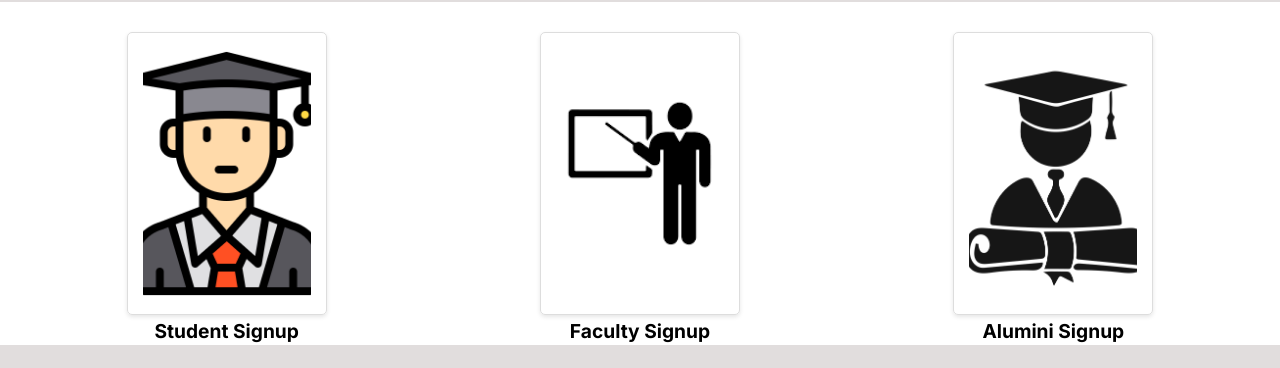
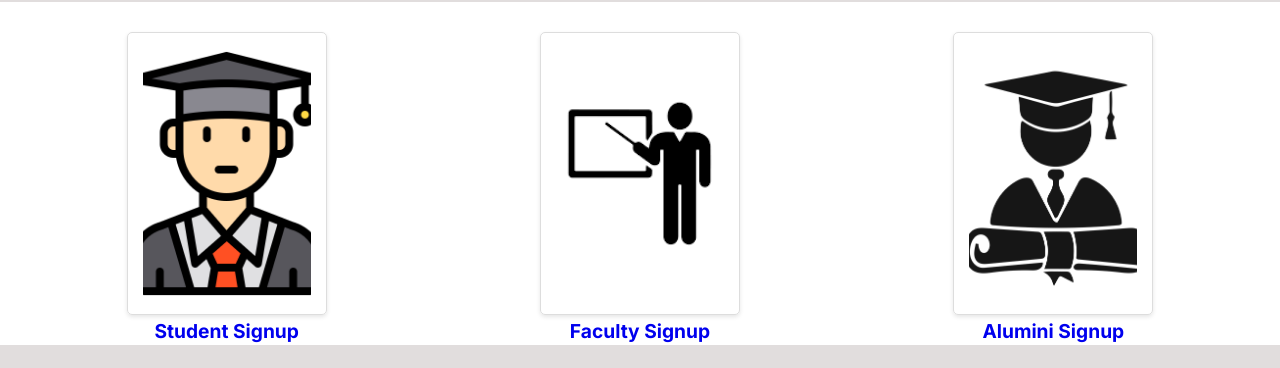
Before and after one commit to pri007shu/DEIpagedetd, a plain HTML site: page signup.html in a window 1280 px wide. Shown: the part 65-433 px from the top of the page. Drawn offline with Linux system fonts and the light colour scheme.

Commit message:
Updated Signup

```diff
--- a/signup.html
+++ b/signup.html
@@ -23,21 +23,21 @@
             <!-- Card 1 -->
             <div class="card">
                 <img src="img/student.png" alt="Card Image 1">
-                <h3>Student Signup</h3>
+                <h3><a href="studentsignup.html">Student Signup </a> </h3>
                 <p>This is a description for Card 1.</p>
             </div>
 
             <!-- Card 2 -->
             <div class="card">
                 <img src="img/teacher.png" alt="Card Image 2">
-                <h3>Faculty Signup</h3>
+                <h3><a href="facultysignup.html">Faculty Signup</a> </h3>
                 <p>This is a description for Card 2.</p>
             </div>
 
             <!-- Card 3 -->
             <div class="card">
                 <img src="img/alumini.png" alt="Card Image 3">
-                <h3>Alumini Signup</h3>
+                <h3><a href="aluminisignup.html">Alumini Signup</a> </h3>
                 <p>This is a description for Card 3.</p>
             </div>
         </div>
```
Also changed, not shown: aluminisignup.html (added), facultysignup.html (added), studentsignup.html (added).
